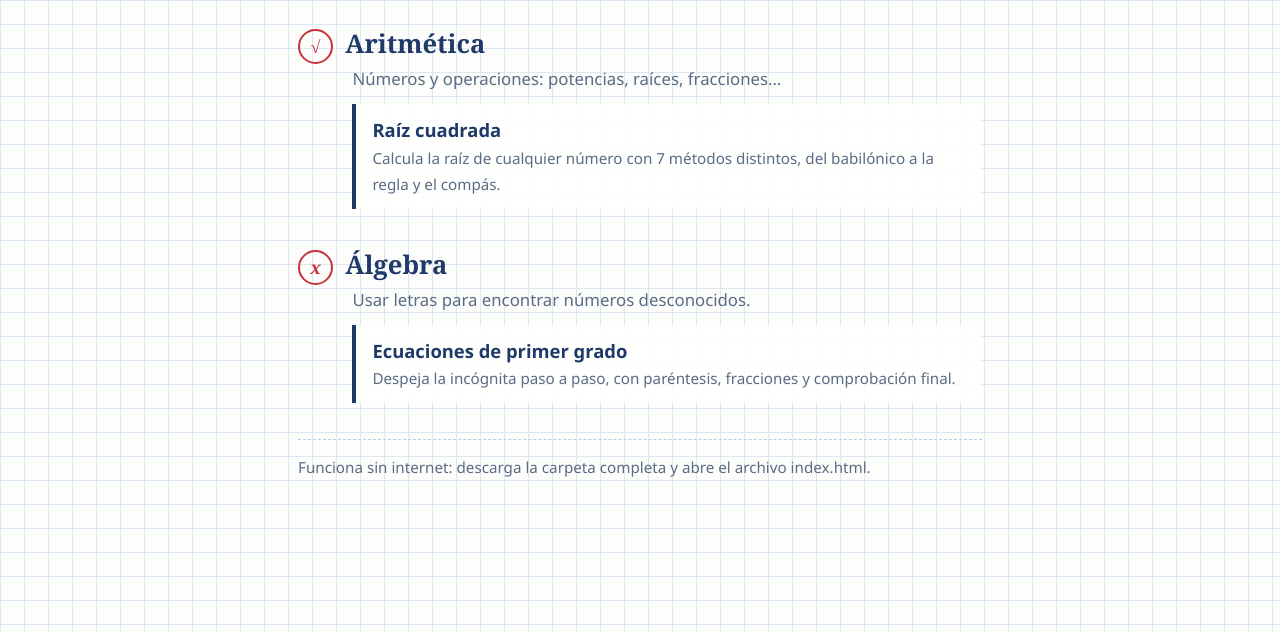
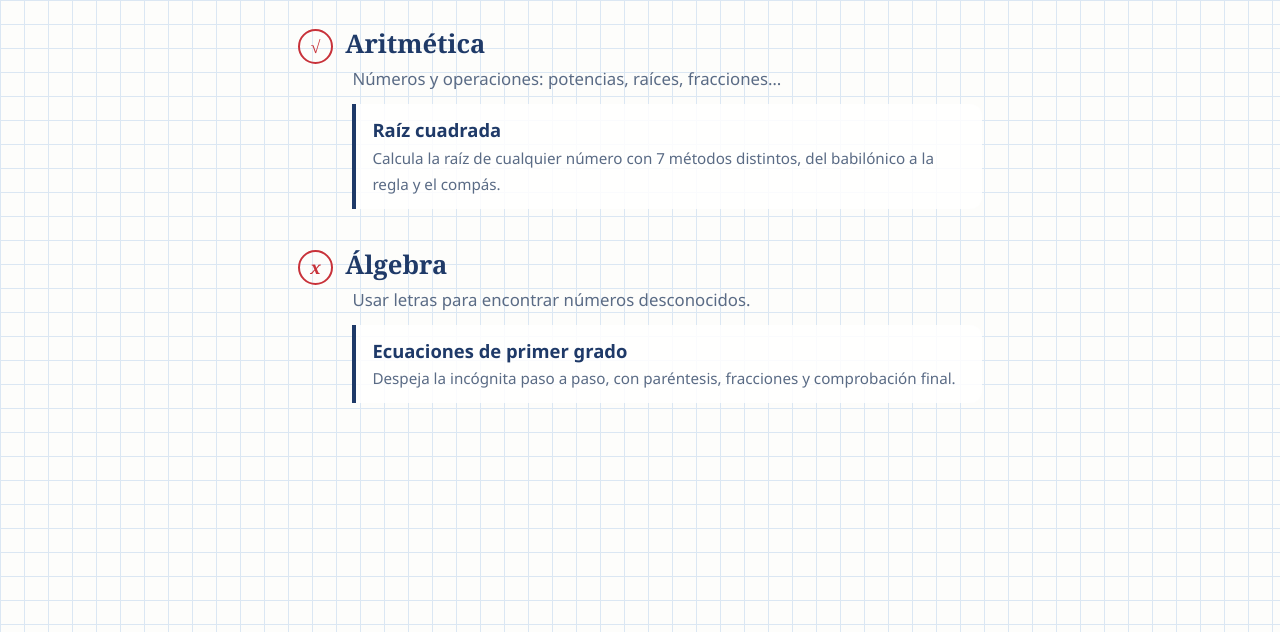
Before and after one commit to HackNieto/math-notes, a plain HTML site: page index.html in a window 1280 px wide. Shown: the part 168-800 px from the top of the page. Drawn offline with Linux system fonts and the light colour scheme.

Commit message:
Comment out footer message in index.html
Comment out the footer message about offline functionality.

```diff
--- a/index.html
+++ b/index.html
@@ -81,7 +81,7 @@ footer{border-top:1px dashed var(--line); padding-top:16px; color:var(--soft); f
     </ul>
   </section>
 
-  <footer>Funciona sin internet: descarga la carpeta completa y abre el archivo index.html.</footer>
+  <!-- <footer>Funciona sin internet: descarga la carpeta completa y abre el archivo index.html.</footer> -->
 </main>
 </body>
 </html>
```
